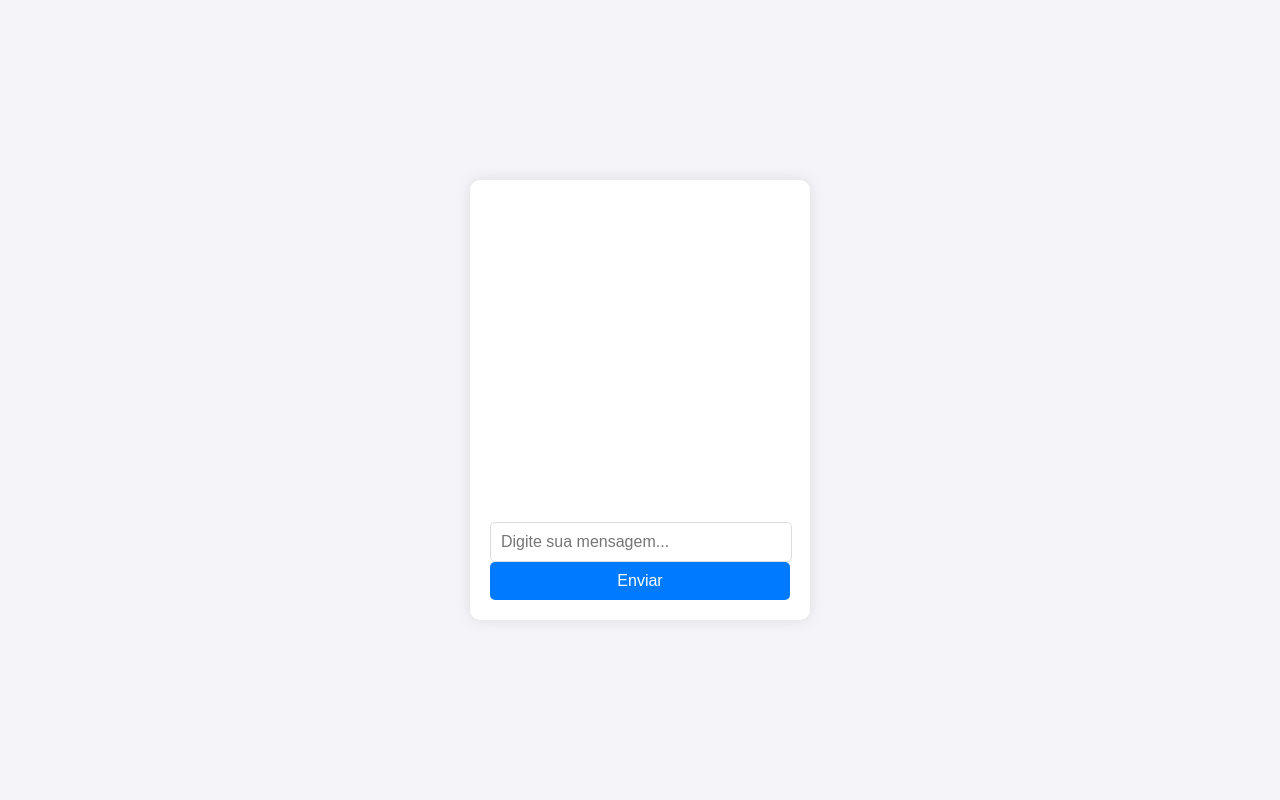
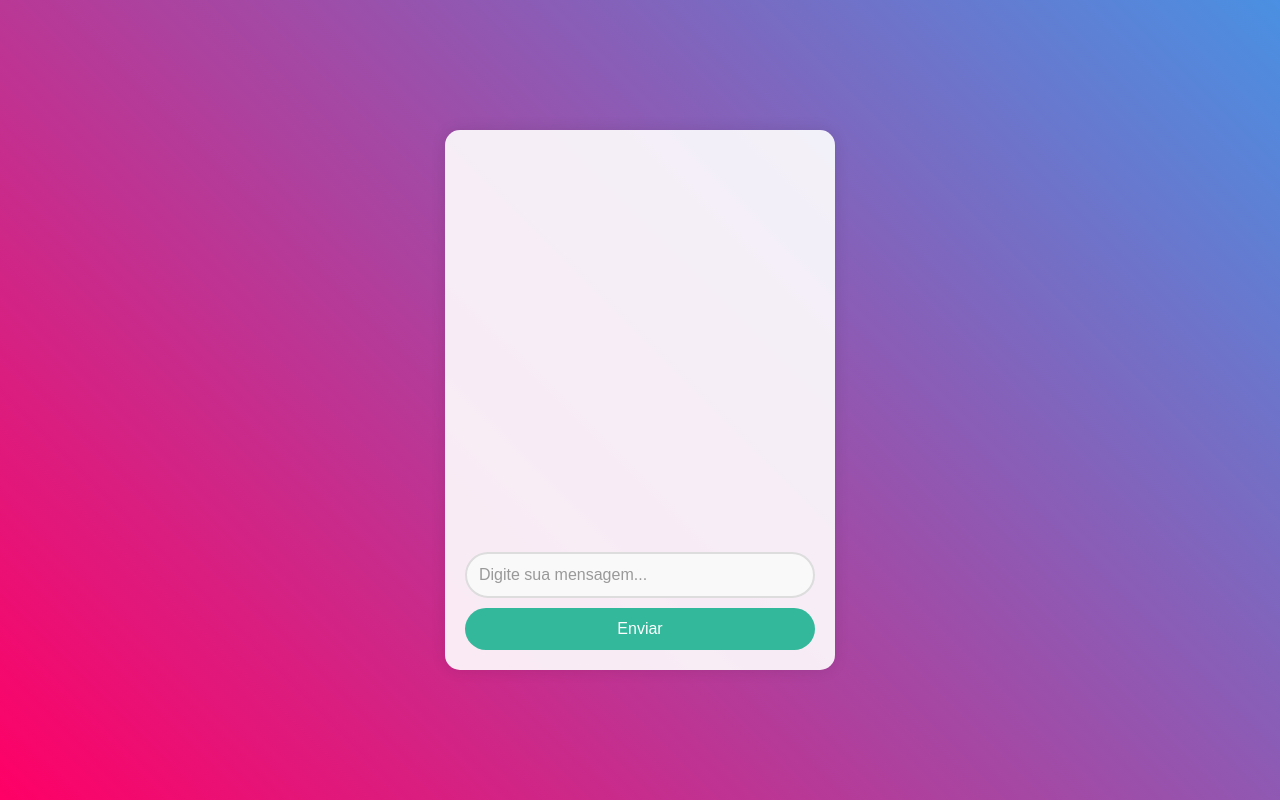
Before and after one commit to marllin23/chatbot-simples, a plain HTML site: page index.html in a window 1280 px wide. Drawn offline with Linux system fonts and the light colour scheme.

Commit message:
Update style.css

```diff
--- a/style.css
+++ b/style.css
@@ -1,63 +1,134 @@
+/* Estilo geral */
 body {
-    font-family: Arial, sans-serif;
-    background-color: #f4f4f9;
+    font-family: 'Arial', sans-serif;
+    background: linear-gradient(45deg, #f06, #4a90e2); /* Gradiente de fundo */
+    margin: 0;
     display: flex;
     justify-content: center;
     align-items: center;
-    min-height: 100vh;
-    margin: 0;
+    height: 100vh;
+    background-size: cover;
+    color: #fff;
 }
 
+/* Container do Chat */
 .chat-container {
-    background-color: #fff;
-    width: 300px;
-    height: 400px;
-    border-radius: 10px;
+    background-color: rgba(255, 255, 255, 0.9); /* Fundo semi-transparente */
+    width: 350px;
+    height: 500px;
+    border-radius: 15px;
     box-shadow: 0 0 15px rgba(0, 0, 0, 0.1);
     display: flex;
     flex-direction: column;
-    justify-content: space-between;
     padding: 20px;
+    justify-content: flex-end;
 }
 
+/* Caixa do chat */
 .chat-box {
     overflow-y: auto;
     flex-grow: 1;
     margin-bottom: 20px;
+    padding-right: 10px;
+    padding-left: 10px;
 }
 
 .chat-box div {
     margin-bottom: 10px;
+    padding: 8px 12px;
+    border-radius: 10px;
+    animation: slideIn 0.3s ease-in-out;
 }
 
 .chat-box .user {
     text-align: right;
-    color: #007bff;
+    background-color: #4a90e2;
+    color: white;
+    max-width: 70%;
+    margin-left: auto;
 }
 
 .chat-box .bot {
     text-align: left;
-    color: #28a745;
+    background-color: #34b89b;
+    color: white;
+    max-width: 70%;
 }
 
-input[type="text"] {
-    width: calc(100% - 20px);
-    padding: 10px;
-    border: 1px solid #ddd;
-    border-radius: 5px;
-    font-size: 16px;
+.chat-box .bot, .chat-box .user {
+    animation: fadeIn 0.5s ease-in-out;
 }
 
+@keyframes fadeIn {
+    0% {
+        opacity: 0;
+    }
+    100% {
+        opacity: 1;
+    }
+}
+
+@keyframes slideIn {
+    0% {
+        transform: translateX(100%);
+    }
+    100% {
+        transform: translateX(0);
+    }
+}
+
+/* Caixa de entrada de texto */
+input[type="text"] {
+    width: 100%;
+    padding: 12px;
+    border: 2px solid #ddd;
+    border-radius: 30px;
+    font-size: 16px;
+    margin-top: 10px;
+    background-color: #f9f9f9;
+    box-sizing: border-box;
+    outline: none;
+    transition: all 0.3s ease;
+}
+
+input[type="text"]:focus {
+    border-color: #4a90e2;
+    background-color: #e7f3ff;
+}
+
+/* Botão de Enviar */
 button {
-    background-color: #007bff;
+    background-color: #34b89b;
     color: white;
     border: none;
-    padding: 10px;
-    border-radius: 5px;
+    padding: 12px;
+    border-radius: 30px;
     cursor: pointer;
     font-size: 16px;
+    margin-top: 10px;
+    transition: background-color 0.3s ease;
+    width: 100%;
 }
 
 button:hover {
-    background-color: #0056b3;
+    background-color: #28a77a;
 }
+
+/* Estilo de mensagem digitada */
+input[type="text"]::placeholder {
+    color: #999;
+}
+
+/* Adicionando estilo no scroll */
+.chat-box::-webkit-scrollbar {
+    width: 8px;
+}
+
+.chat-box::-webkit-scrollbar-thumb {
+    background: #ccc;
+    border-radius: 10px;
+}
+
+.chat-box::-webkit-scrollbar-thumb:hover {
+    background: #888;
+}
```
